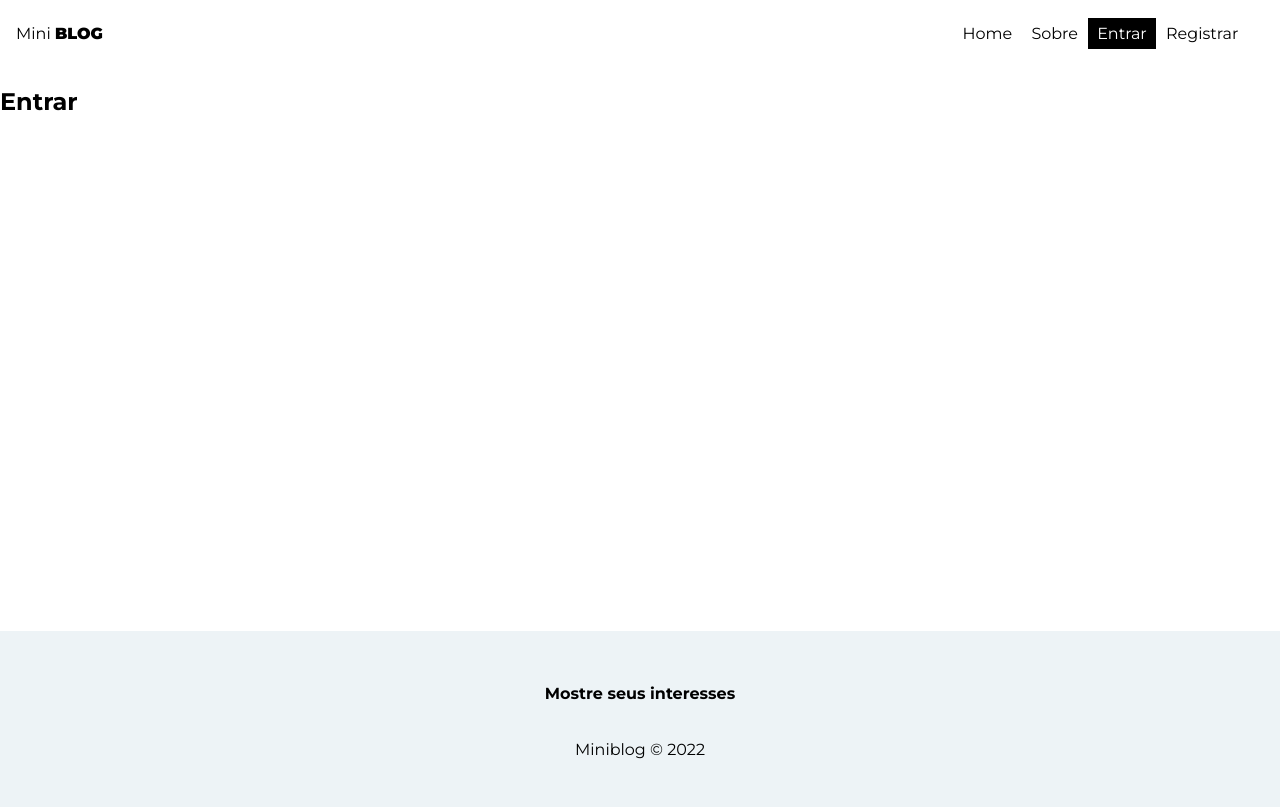
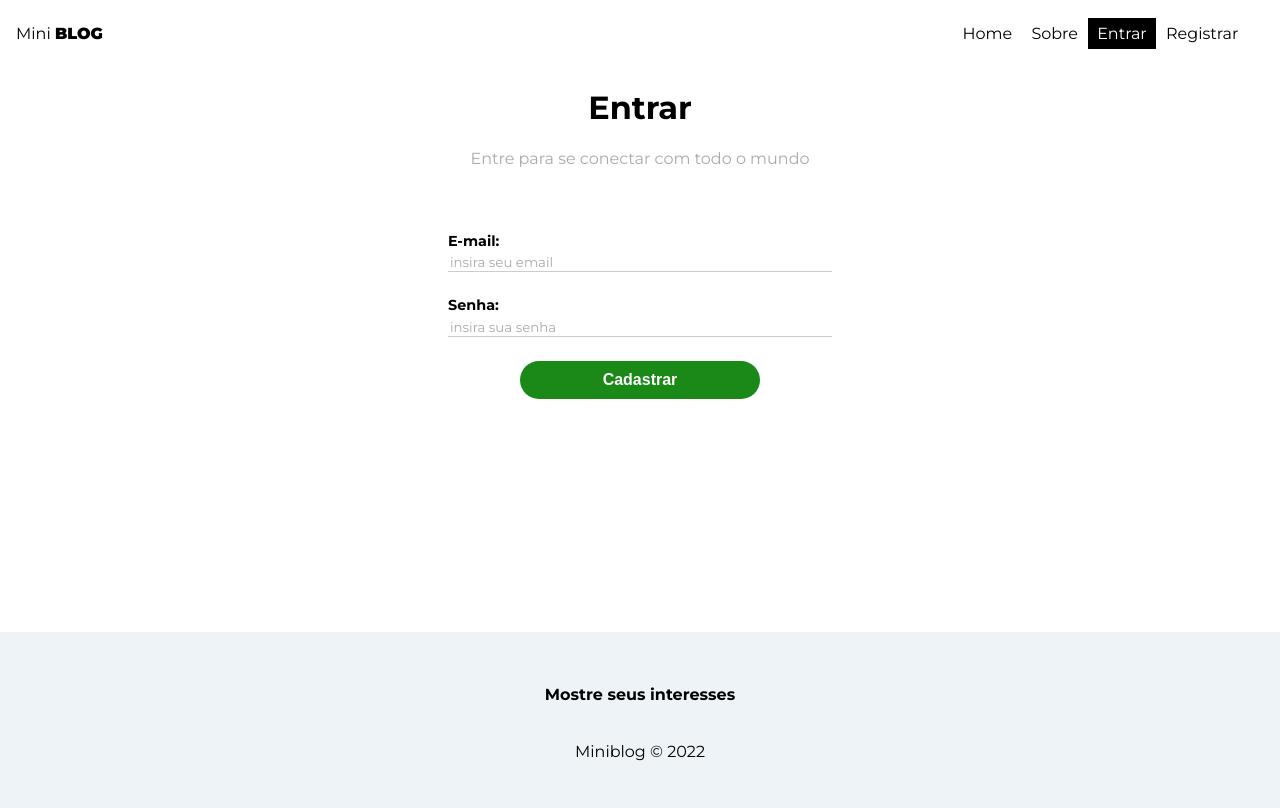
Before and after one commit to FAFAzin/Miniblog, a React (Create React App) app in the folder miniblog/: page /login in a window 1280 px wide. Built offline with nearby package versions, Linux system fonts and the light colour scheme; no server answers.

Commit message:
adicionando a estrutura de login e sua função

```diff
--- a/miniblog/src/Hooks/useAuthentication.js
+++ b/miniblog/src/Hooks/useAuthentication.js
@@ -77,6 +77,41 @@
         signOut(auth)
     }
 
+    //login - sign in
+    const login = async (data) => {
+        checkIfIsCancelled();
+
+
+        setLoading(true);
+        setError(false);
+
+        try {
+            await signInWithEmailAndPassword(auth, data.email, data.password)
+             setLoading(false)
+
+        } catch (error) {
+
+            let systemErrorMessenger
+
+            if (error.message.includes('user-not-found')) {
+
+                systemErrorMessenger = 'Usuário não encontrado '
+
+            } else if (error.message.includes('wrong-password')){
+
+                systemErrorMessenger = 'Senha incorreta'
+
+            } else {
+                systemErrorMessenger = 'Ocorreu um erro inesperado'
+            }
+
+            setError(systemErrorMessenger);
+            setLoading(false)
+
+
+        }
+    }
+
 
 
     useEffect(() => {
@@ -89,5 +124,6 @@
         error,
         loading,
         logout,
+        login
     }
 };
--- a/miniblog/src/pages/Login/Login.js
+++ b/miniblog/src/pages/Login/Login.js
@@ -1,9 +1,75 @@
 import styles from './Login.module.css';
 
+//hooks
+import { useState, useEffect } from 'react'
+import { useAuthentication } from '../../Hooks/useAuthentication';
+
 const Login = () => {
+  const [email, setEmail] = useState('');
+  const [password, setPassword] = useState('');
+  const [error, setError] = useState('');
+
+  const { login, error: authError, loading } = useAuthentication();
+
+  //função de submit
+  const handleSubmit = async (e) => {
+    e.preventDefault()
+
+    setError('')
+
+    const user = {
+      email,
+      password
+    }
+
+
+    const res = await login(user)
+
+    setEmail('');
+    setPassword('');
+
+
+
+  };
+
+  useEffect(() => {
+    if (authError) {
+      setError(authError)
+    }
+  }, [authError])
   return (
-    <div>
-        <h2>Entrar</h2>
+    <div className={styles.login}>
+      <h1>Entrar</h1>
+      <p>Entre para se conectar com todo o mundo</p>
+      <form onSubmit={handleSubmit}>
+        {/*input de email*/}
+        <label>
+          <span>E-mail:</span>
+          <input type="email"
+            name='email'
+            required
+            placeholder='insira seu email'
+            value={email}
+            onChange={(e) => setEmail(e.target.value)} />
+        </label>
+        {/*input de senha  */}
+        <label>
+          <span>Senha:</span>
+          <input type="password"
+            name='password'
+            required
+            placeholder='insira sua senha'
+            value={password}
+            onChange={(e) => setPassword(e.target.value)} />
+        </label>
+
+        {/*botão submit  */}
+        {!loading && <button className='btn'>Cadastrar</button>}
+        {loading && <button className='btn' disabled>Carregando...</button>}
+
+        {error && <p className='error'>{error}</p>}
+      </form>
+
     </div>
   )
 }
--- a/miniblog/src/pages/Login/Login.module.css
+++ b/miniblog/src/pages/Login/Login.module.css
@@ -0,0 +1,8 @@
+.login{
+    text-align: center;
+}
+
+.login p {
+
+    color: #aaa;
+}
```
Also changed, not shown: miniblog/src/pages/register/Register.js (+5 -6 lines), 1 other file (tests, documents, lock files or other folders).
